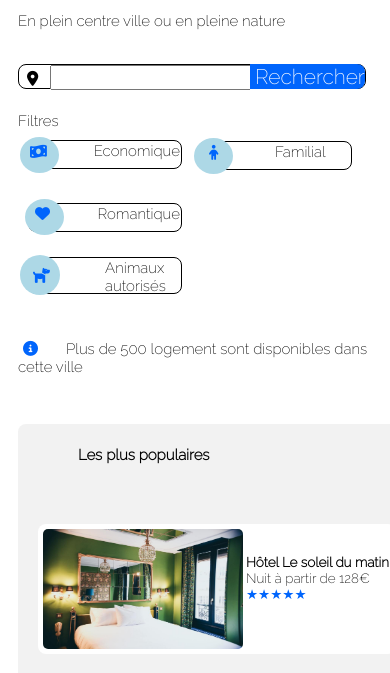
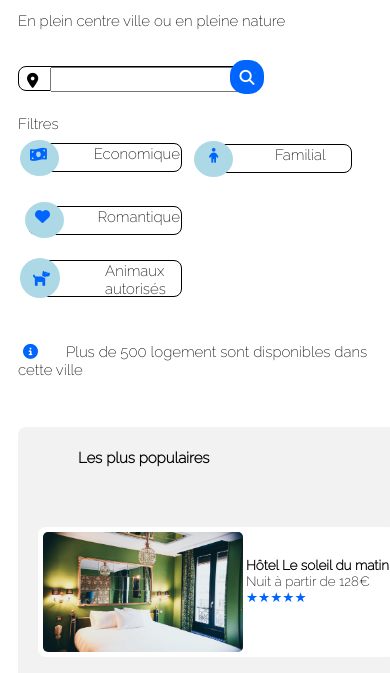
Before and after one commit to PaulCdt/Projet_Reservia, a plain HTML site: page index.html in a window 390 px wide. Shown: the part 152-825 px from the top of the page. Drawn offline with Linux system fonts and the light colour scheme.

Commit message:
Mise en place de la loupe pour la version mobile

```diff
--- a/desktop.css
+++ b/desktop.css
@@ -1,3 +1,7 @@
+#loupe
+{
+    visibility: hidden;
+}
 .marseille
 {
     display:grid;
--- a/index.html
+++ b/index.html
@@ -26,7 +26,7 @@
                             </div>
                             <div id="navheber" class="lien">
                             <li>
-                                <a class="nav" href="#grille">
+                                <a id="berg"class="nav" href="#grille">
                                     Hébergements
                                 </a>
                             </li>
@@ -64,6 +64,7 @@
                     </mark>
                 </a>
             </p>
+            <i id="loupe"class="fas fa-search"></i>
             <br/><br/>
             </section>
             <script src="https://kit.fontawesome.com/6e182206ea.js" crossorigin="anonymous"></script>
--- a/responsive_mobile.css
+++ b/responsive_mobile.css
@@ -10,7 +10,22 @@ html
 }
 .rechercher
 {
-    font-size: 21px;
+    font-size: 1px;
+}
+#loupe
+{
+    visibility: visible;
+    position: relative;
+    right:32px;
+    bottom: 3px;
+    background-color: #0065FC;
+    padding:10px;
+    border-radius: 15px;
+    color:white;
+}
+mark
+{
+    visibility: hidden;
 }
 .logo
 {
--- a/responsive_tablette.css
+++ b/responsive_tablette.css
@@ -13,6 +13,10 @@
 {
     width:250px;
     height:30px;
+}
+#loupe
+{
+    visibility: hidden;
 }
 #eco
 {
--- a/styles.css
+++ b/styles.css
@@ -55,6 +55,10 @@ mark
     border-bottom-right-radius: 8px;
     padding-left: 5px;
     margin-left: -5px;
+}
+#loupe
+{
+    visibility: hidden;
 }
 a
 {
```
